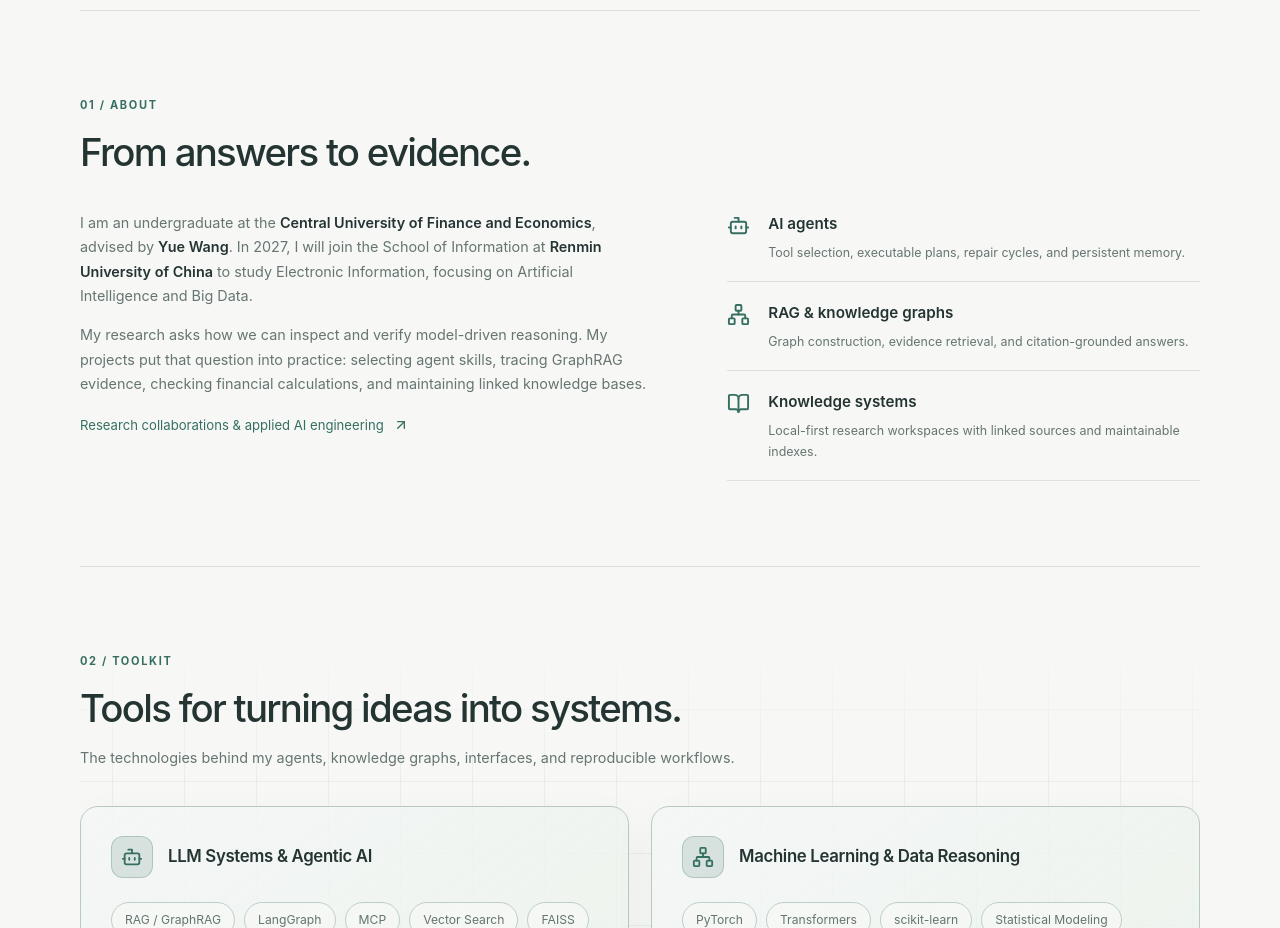
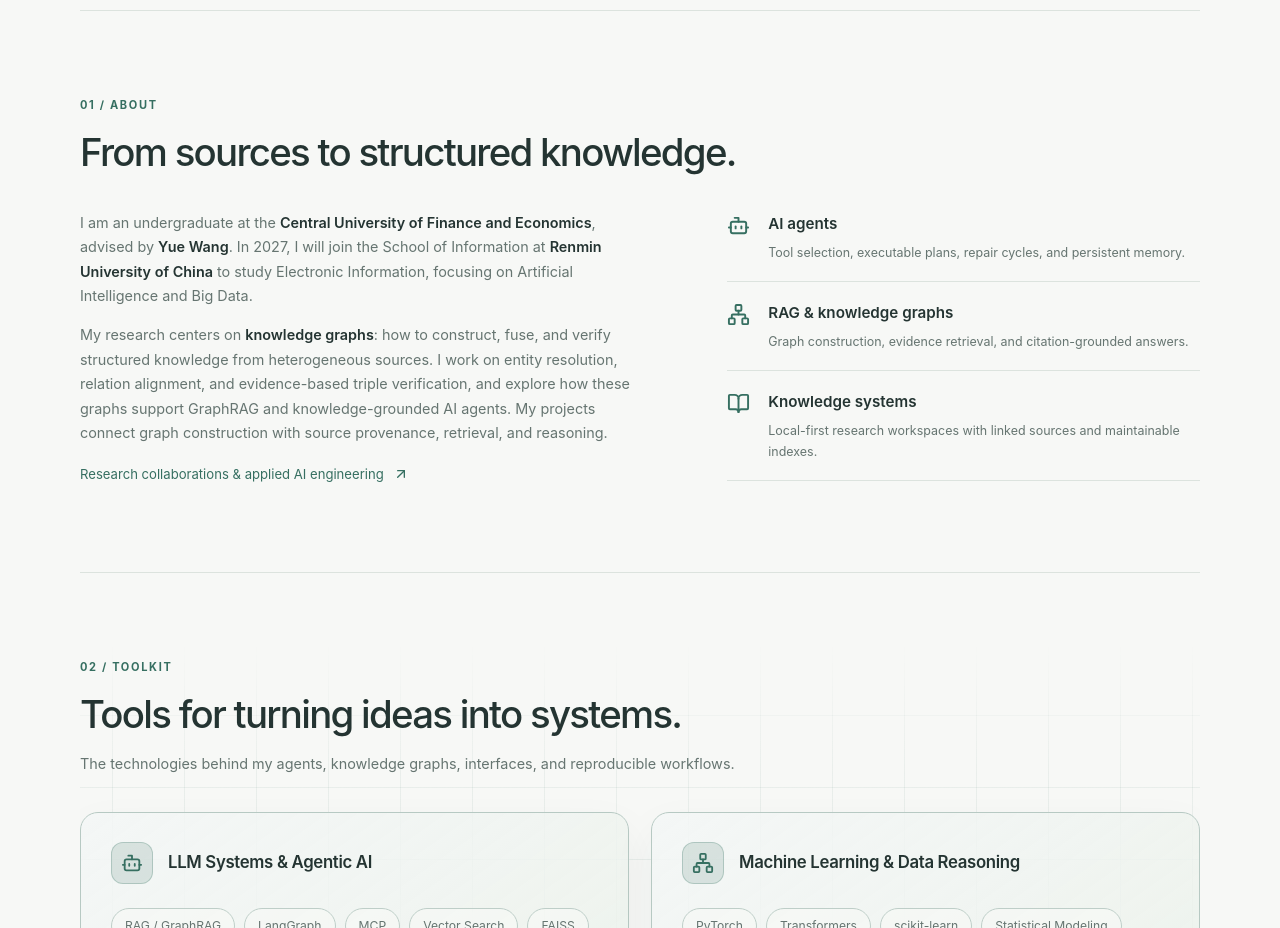
Before and after one commit to codingfeng-fufu/codingfeng-fufu.github.io, a React (Vite) app: page / in a window 1280 px wide. Shown: the part 820-1748 px from the top of the page. Built offline with nearby package versions, Linux system fonts and the light colour scheme.

Commit message:
Center About section on knowledge graph research

```diff
--- a/src/StudioApp.tsx
+++ b/src/StudioApp.tsx
@@ -67,7 +67,7 @@
  <header className="st-nav"><a className="st-brand" href="#top">ZF<span> / </span>Zonglin Feng</a><nav aria-label="Main navigation"><a href="#about">About</a><a href="#toolkit">Toolkit</a><a href="#projects">Projects</a><a href="#publications">Research</a><a href="#education">Education</a><a href="?view=graph">Knowledge graph</a></nav><div className="st-nav-actions"><a href="./cv.pdf" className="st-resume"><FileText size={15}/> CV</a><button onClick={()=>setDark(!dark)} aria-label="Toggle color theme">{dark?<Sun size={19}/>:<Moon size={19}/>}</button></div></header>
  <main><section className="st-hero"><div><p className="st-eyebrow"><span/> AI RESEARCH & ENGINEERING</p><h1>Building AI that<br/><em>shows its work.</em></h1><p className="st-intro">I’m <strong>Zonglin Feng</strong>. I work on AI agents, RAG, and knowledge graphs — connecting model reasoning with source evidence and verifiable execution.</p><div className="st-tags">{["AI Agents","RAG / GraphRAG","Knowledge Graphs","Knowledge Bases"].map(t=><span key={t}>{t}</span>)}</div><p className="st-terminal"><span>↳</span> {typed}<i aria-hidden="true"/></p><div className="st-hero-actions"><a className="st-primary" href="#projects">Explore my work <ArrowDown size={17}/></a><a href="./cv.pdf" className="st-secondary">View CV <ArrowUpRight size={17}/></a><a href="https://github.com/codingfeng-fufu" aria-label="GitHub"><Github size={21}/></a><a href="mailto:2023312337@email.cufe.edu.cn" aria-label="Email"><Mail size={21}/></a></div></div><div className="st-portrait"><div className="st-portrait-frame"><img src="./assets/portrait.png" alt="Zonglin Feng"/><span className="st-portrait-caption">ZONGLIN FENG / BEIJING</span></div><div className="st-portrait-note"><Layers size={22}/><div><strong>Research meets implementation</strong><span>Agents · evidence · knowledge</span></div></div></div></section>
  <div className="st-strip"><div><strong>CUFE</strong><span>Computer Science · 2023–2027</span></div><div><strong>RUC · Incoming</strong><span>Electronic Information · starting 2027</span></div><div><strong>CIKM & WISE 2026</strong><span>Accepted research · CCF-B</span></div></div>
- <section id="about" className="st-section st-reveal"><div className="st-section-heading"><p className="st-eyebrow">01 / ABOUT</p><h2>From answers to evidence.</h2></div><div className="st-about"><div><p>I am an undergraduate at the <strong>Central University of Finance and Economics</strong>, advised by <strong>Yue Wang</strong>. In 2027, I will join the School of Information at <strong>Renmin University of China</strong> to study Electronic Information, focusing on Artificial Intelligence and Big Data.</p><p>My research asks how we can inspect and verify model-driven reasoning. My projects put that question into practice: selecting agent skills, tracing GraphRAG evidence, checking financial calculations, and maintaining linked knowledge bases.</p><a className="st-inline" href="mailto:2023312337@email.cufe.edu.cn">Research collaborations & applied AI engineering <ArrowUpRight size={16}/></a></div><div className="st-focus-list">{areas.map(a=><article key={a.title}><a.icon size={23}/><div><h3>{a.title}</h3><p>{a.text}</p></div></article>)}</div></div></section>
+ <section id="about" className="st-section st-reveal"><div className="st-section-heading"><p className="st-eyebrow">01 / ABOUT</p><h2>From sources to structured knowledge.</h2></div><div className="st-about"><div><p>I am an undergraduate at the <strong>Central University of Finance and Economics</strong>, advised by <strong>Yue Wang</strong>. In 2027, I will join the School of Information at <strong>Renmin University of China</strong> to study Electronic Information, focusing on Artificial Intelligence and Big Data.</p><p>My research centers on <strong>knowledge graphs</strong>: how to construct, fuse, and verify structured knowledge from heterogeneous sources. I work on entity resolution, relation alignment, and evidence-based triple verification, and explore how these graphs support GraphRAG and knowledge-grounded AI agents. My projects connect graph construction with source provenance, retrieval, and reasoning.</p><a className="st-inline" href="mailto:2023312337@email.cufe.edu.cn">Research collaborations & applied AI engineering <ArrowUpRight size={16}/></a></div><div className="st-focus-list">{areas.map(a=><article key={a.title}><a.icon size={23}/><div><h3>{a.title}</h3><p>{a.text}</p></div></article>)}</div></div></section>
  <section id="toolkit" className="st-section st-toolkit st-reveal"><div className="st-section-heading"><p className="st-eyebrow">02 / TOOLKIT</p><h2>Tools for turning ideas into systems.</h2><p>The technologies behind my agents, knowledge graphs, interfaces, and reproducible workflows.</p></div><div className="toolkit-grid">{toolkit.map(group=><article className="toolkit-card" key={group.title}><div className="toolkit-title"><group.icon size={21}/><h3>{group.title}</h3></div><div className="toolkit-pills">{group.items.map(item=><span key={item}>{item}</span>)}</div></article>)}</div></section>
  <section id="projects" className="st-section st-reveal"><div className="st-section-heading"><p className="st-eyebrow">02 / SELECTED WORK</p><h2>Systems I’ve built.</h2><p>Research ideas, implemented as tools you can inspect and use.</p></div><div className="st-filters" aria-label="Filter projects">{["All","Knowledge systems","Agents & RAG"].map(f=><button key={f} aria-pressed={filter===f} onClick={()=>setFilter(f)}>{f}</button>)}</div><div className="st-project-grid">{shown.map(n=><article className={`st-project st-reveal ${n===names[0]?"st-featured":""}`} key={n}><button className="st-project-image" onClick={()=>setImage(projectImages[n])} aria-label={`Enlarge ${projectTitles[n]||n} image`}><img src={projectImages[n]} alt={`${projectTitles[n]||n} interface`} loading="lazy"/><span>View image ↗</span></button><div className="st-project-body"><p className="st-eyebrow">{n===names[0]?"FEATURED / KNOWLEDGE SYSTEM":"PROJECT / 2025–2026"}</p><h3><a href={`?view=studio&project=${projectSlugs[n]}`}>{projectTitles[n]||n}<ArrowUpRight size={20}/></a></h3><p>{projectEnglish[n].role}</p><div className="st-tags">{projectEnglish[n].method.replace(/\.$/,"").split(" · ").slice(0,4).map(t=><span key={t}>{t}</span>)}</div><details><summary>Implementation & contribution</summary><p>{projectEnglish[n].details}</p></details></div></article>)}</div></section>
  <section id="publications" className="st-section st-reveal"><div className="st-section-heading"><p className="st-eyebrow">03 / RESEARCH</p><h2>Selected publications.</h2><p>Agent skill selection, evidence monitoring, and verifiable knowledge construction.</p></div><div className="st-papers">{papers.map(p=><article className="st-reveal" key={p.title}><div className="st-paper-meta"><strong>{p.venue}</strong><span className={p.status==="Accepted"?"accepted":""}>{p.status}</span></div>{p.link&&<button className="st-paper-image" aria-label={`Enlarge ${p.venue} architecture`} onClick={()=>setImage(p.venue.startsWith("CIKM")?"./assets/papers/routing-architecture.png":"./assets/papers/evidence-architecture.svg?v=2")}><img src={p.venue.startsWith("CIKM")?"./assets/papers/routing-architecture.png":"./assets/papers/evidence-architecture.svg?v=2"} alt={`${p.venue} architecture`}/></button>}<div className="st-paper-copy"><h3>{p.title}</h3><p>{p.authors}</p>{p.venue.startsWith("WSDM")&&<p>Checking source support and counterfactual evidence response before admitting extracted triples into a knowledge graph.</p>}{p.venue.startsWith("COLING")&&<p>Binding financial values to their sources, periods, units, and accounting roles before executing a calculation.</p>}{p.link&&<a className="st-inline" href={p.link} target="_blank" rel="noreferrer">Read paper <ArrowUpRight size={15}/></a>}</div></article>)}</div></section>
```
